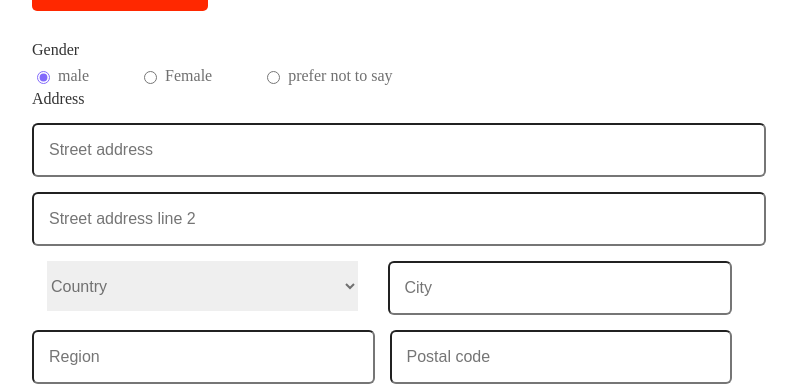
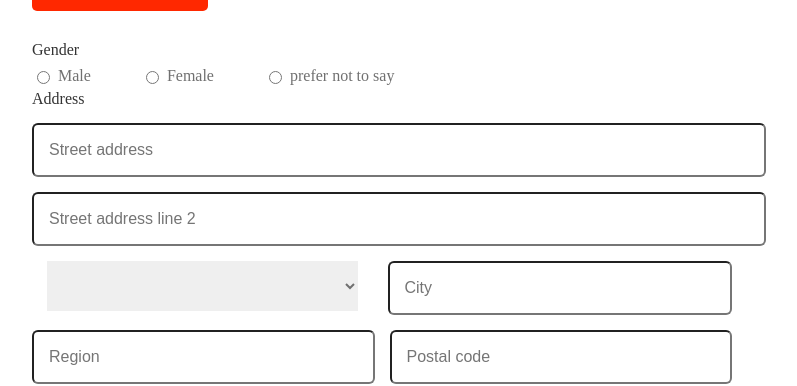
Before and after one commit to korbosit/template-driven-form, an Angular app: page / in a window 1280 px wide. Shown: the part 377-763 px from the top of the page, without its empty margins (26-823 px from the left). Built offline with nearby package versions, Linux system fonts and the light colour scheme.

Commit message:
#114 - Reading Form Control Values | Template Driven Form |

```diff
--- a/src/app/app.component.html
+++ b/src/app/app.component.html
@@ -4,24 +4,24 @@
   <form class="form" (ngSubmit)="OnFormSubmitted()" #registrationForm="ngForm">
     <div class="column">
       <div class="input-box">
-        <input type="text" placeholder="First Name" />
+        <input type="text" placeholder="First Name" name="firstname" ngModel />
       </div>
 
       <div class="input-box">
-        <input type="text" placeholder="Last Name" />
+        <input type="text" placeholder="Last Name" name="lastname" ngModel />
       </div>
     </div>
 
     <div class="input-box">
-      <input type="text" placeholder="Email" />
+      <input type="text" placeholder="Email" name="email" ngModel />
     </div>
 
     <div class="column">
       <div class="input-box">
-        <input type="number" placeholder="Phone Number" />
+        <input type="number" placeholder="Phone Number" name="phone" ngModel />
       </div>
       <div class="input-box">
-        <input type="date" placeholder="Date of Birth" />
+        <input type="date" placeholder="Date of Birth" name="dob" ngModel />
       </div>
     </div>
 
@@ -36,15 +36,15 @@
       <h3>Gender</h3>
       <div class="gender-option">
         <div class="gender">
-          <input type="radio" id="check-male" name="gender" checked />
-          <label for="check-male">male</label>
+          <input type="radio" id="check-male" name="gender" ngModel />
+          <label for="check-male">Male</label>
         </div>
         <div class="gender">
-          <input type="radio" id="check-female" name="gender" />
+          <input type="radio" id="check-female" name="gender" ngModel />
           <label for="check-female">Female</label>
         </div>
         <div class="gender">
-          <input type="radio" id="check-other" name="gender" />
+          <input type="radio" id="check-other" name="gender" ngModel />
           <label for="check-other">prefer not to say</label>
         </div>
       </div>
@@ -52,11 +52,11 @@
 
     <div class="input-box address">
       <label>Address</label>
-      <input type="text" placeholder="Street address" />
-      <input type="text" placeholder="Street address line 2" />
+      <input type="text" placeholder="Street address" name="street1" ngModel />
+      <input type="text" placeholder="Street address line 2" name="street2" ngModel />
       <div class="column">
         <div class="select-box">
-          <select name="country">
+          <select name="country" ngModel>
             <option hidden>Country</option>
             <option>America</option>
             <option>Japan</option>
@@ -64,11 +64,11 @@
             <option>Nepal</option>
           </select>
         </div>
-        <input type="text" placeholder="City" />
+        <input type="text" placeholder="City" name="city" ngModel />
       </div>
       <div class="column">
-        <input type="text" placeholder="Region" />
-        <input type="number" placeholder="Postal code" />
+        <input type="text" placeholder="Region" name="region" ngModel />
+        <input type="number" placeholder="Postal code" name="postal" ngModel />
       </div>
     </div>
     <!-- when you press button it will generate event NG Submit -->
```
Also changed, not shown: src/app/app.component.ts (+8 -0 lines).
